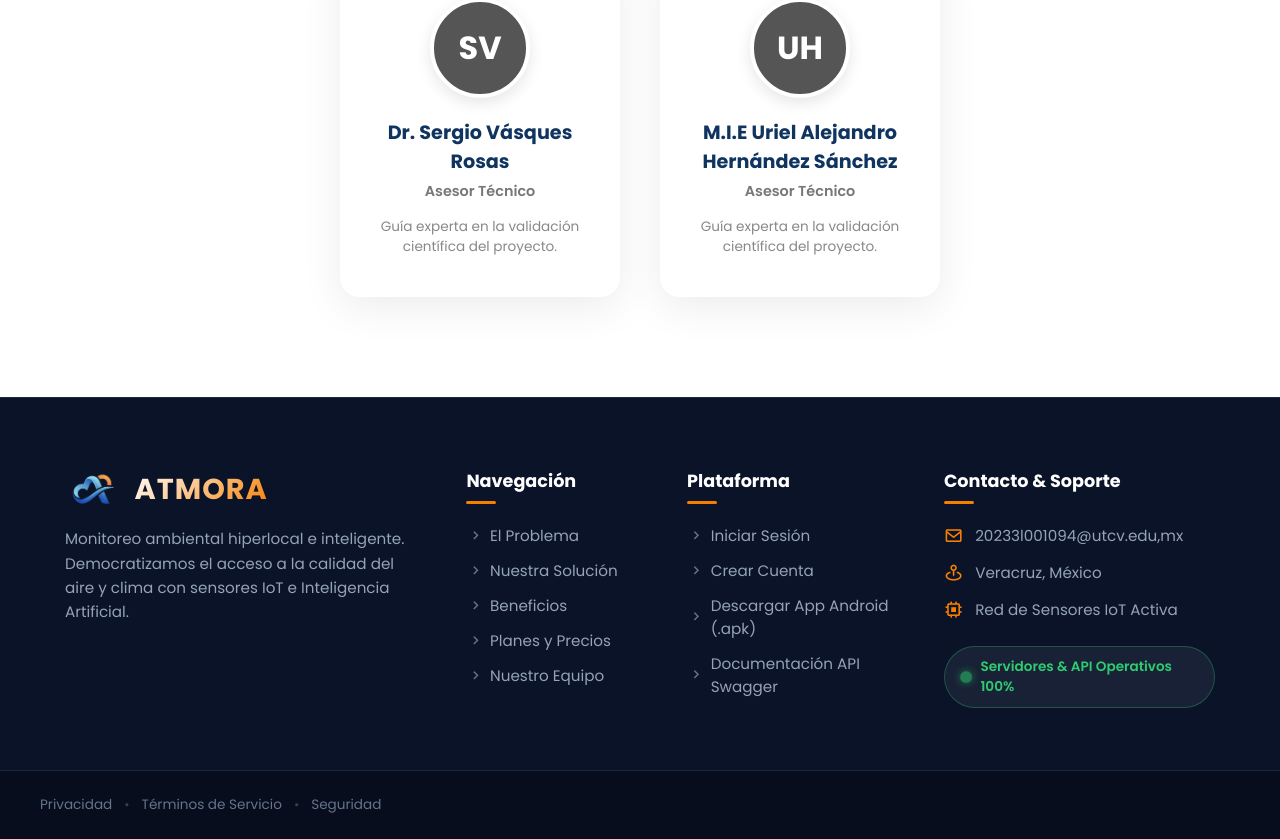
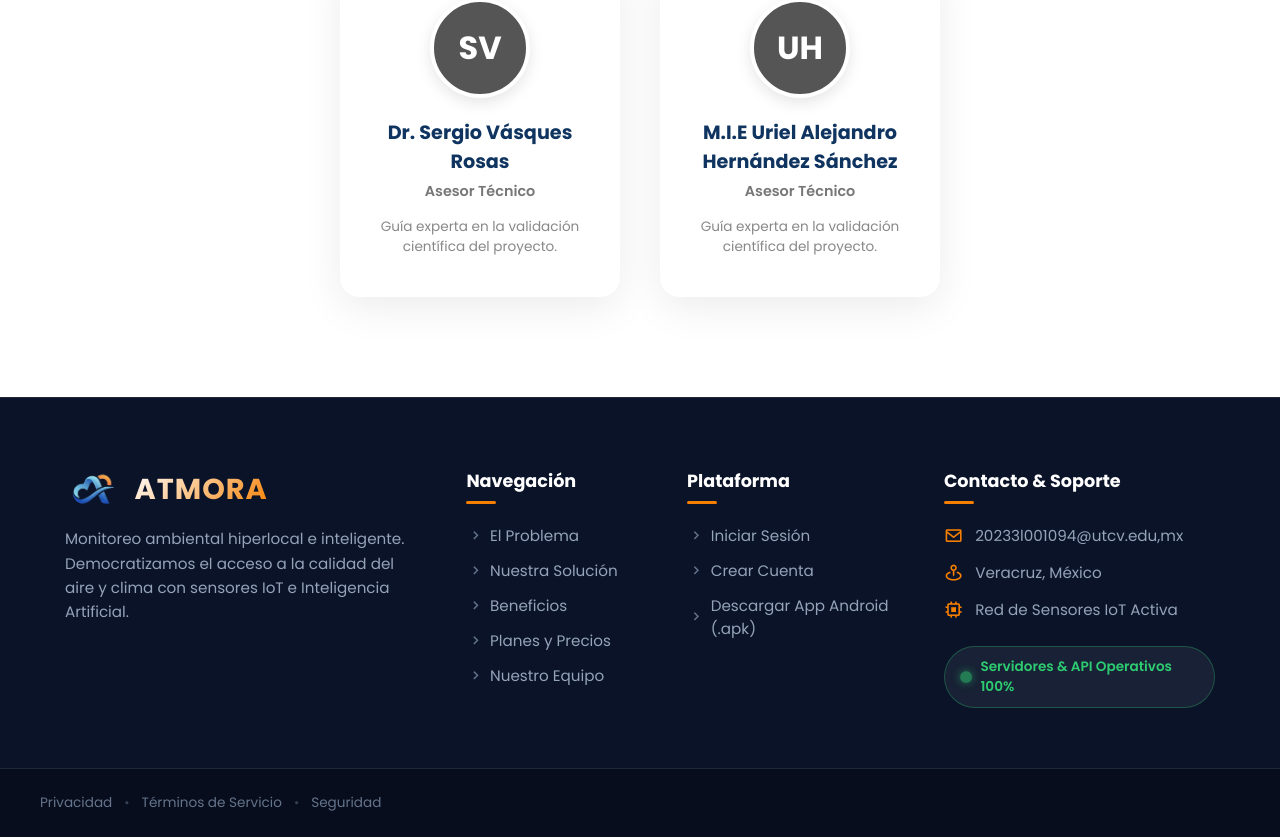
Before and after one commit to CesarMGX/ATMORA_WEB, an Angular app: page / in a window 1280 px wide. Shown: the part 4560-5399 px from the top of the page. Built offline with nearby package versions, Linux system fonts and the light colour scheme.

Commit message:
feat: Quitar enlace de Swagger

```diff
--- a/src/app/features/landing/components/footer/footer.html
+++ b/src/app/features/landing/components/footer/footer.html
@@ -32,7 +32,6 @@
           <li><a href="/login"><i class='bx bx-chevron-right'></i> Iniciar Sesión</a></li>
           <li><a href="/register"><i class='bx bx-chevron-right'></i> Crear Cuenta</a></li>
           <li><a href="/Atmora.apk" download="Atmora.apk"><i class='bx bx-chevron-right'></i> Descargar App Android (.apk)</a></li>
-          <li><a href="https://atmora-backend-production.up.railway.app/api-docs" target="_blank"><i class='bx bx-chevron-right'></i> Documentación API Swagger</a></li>
         </ul>
       </div>
 
```
